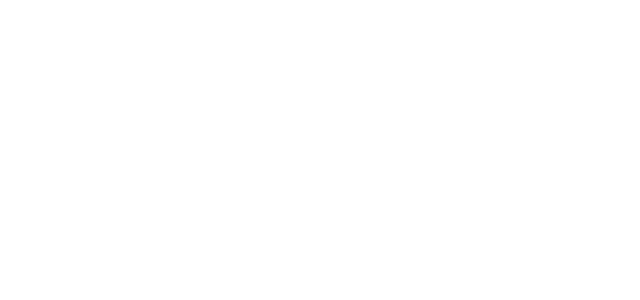
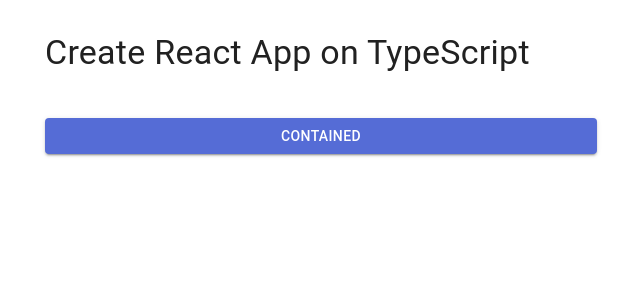
Before and after one commit to AbdujalolAndy/Papay-React, a React (Create React App) app: page / in a window 1280 px wide. Shown: the top 300 px of the page, without its empty margins (319-959 px from the left). Built offline with nearby package versions, Linux system fonts and the light colour scheme.

Commit message:
feat: Standard integration of MUI

```diff
--- a/package.json
+++ b/package.json
@@ -3,6 +3,9 @@
   "version": "0.1.0",
   "private": true,
   "dependencies": {
+    "@emotion/react": "^11.11.1",
+    "@emotion/styled": "^11.11.0",
+    "@mui/material": "^5.14.17",
     "@reduxjs/toolkit": "^1.9.7",
     "@testing-library/jest-dom": "^5.17.0",
     "@testing-library/react": "^13.4.0",
--- a/src/app/App.tsx
+++ b/src/app/App.tsx
@@ -1,13 +1,20 @@
 import React from 'react';
 import '../css/App.css';
+import { Container, Stack, Box, Typography, Button} from '@mui/material';
 
 function App() {
   return (
-    <div className="App">
-      <header className="App-header">
+    <Container maxWidth="sm">
+      <Stack flexDirection={"column"}>
+        <Box sx={{my:4}}>
+          <Typography variant='h4' component={"h1"} gutterBottom>
+            Create React App on TypeScript
 
-      </header>
-    </div>
+          </Typography>
+        </Box>
+        <Button variant="contained">Contained</Button>
+      </Stack>
+    </Container>
   );
 }
 
--- a/src/index.tsx
+++ b/src/index.tsx
@@ -6,13 +6,20 @@ import App from './app/App';
 import reportWebVitals from './reportWebVitals';
 import './css/index.css';
 
+import CssBaseline from '@mui/material/CssBaseline';
+import { ThemeProvider } from '@mui/material/styles';
+import theme from './theme';
+
 const container = document.getElementById('root')!;
 const root = createRoot(container);
 
 root.render(
   <React.StrictMode>
     <Provider store={store}>
+    <ThemeProvider theme={theme}>
       <App />
+      <CssBaseline />
+    </ThemeProvider>
     </Provider>
   </React.StrictMode>
 );
--- /dev/null
+++ b/src/theme.ts
@@ -0,0 +1,19 @@
+import { createTheme } from '@mui/material/styles';
+import { red } from '@mui/material/colors';
+
+// A custom theme for this app
+const theme = createTheme({
+  palette: {
+    primary: {
+      main: '#556cd6',
+    },
+    secondary: {
+      main: '#19857b',
+    },
+    error: {
+      main: red.A400,
+    },
+  },
+});
+
+export default theme;
```
Also changed, not shown: 1 other file (tests, documents, lock files or other folders).
